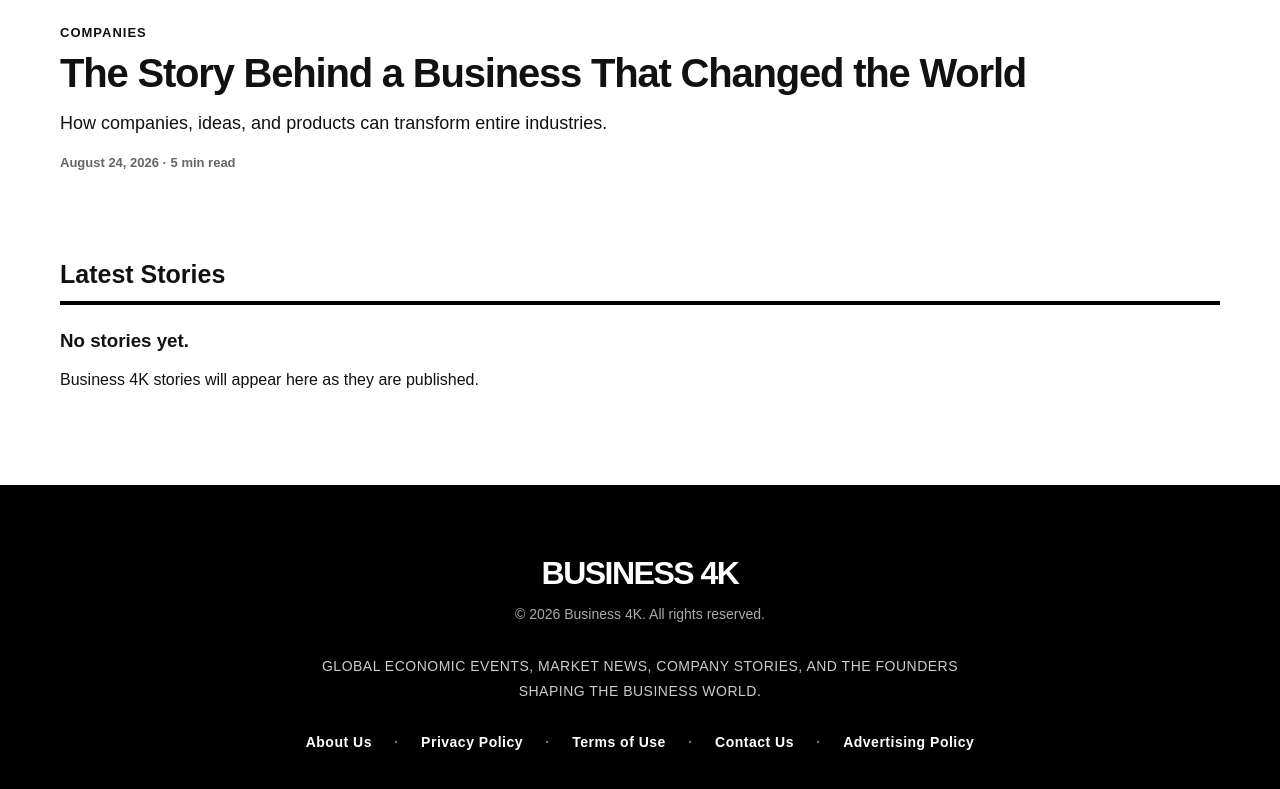
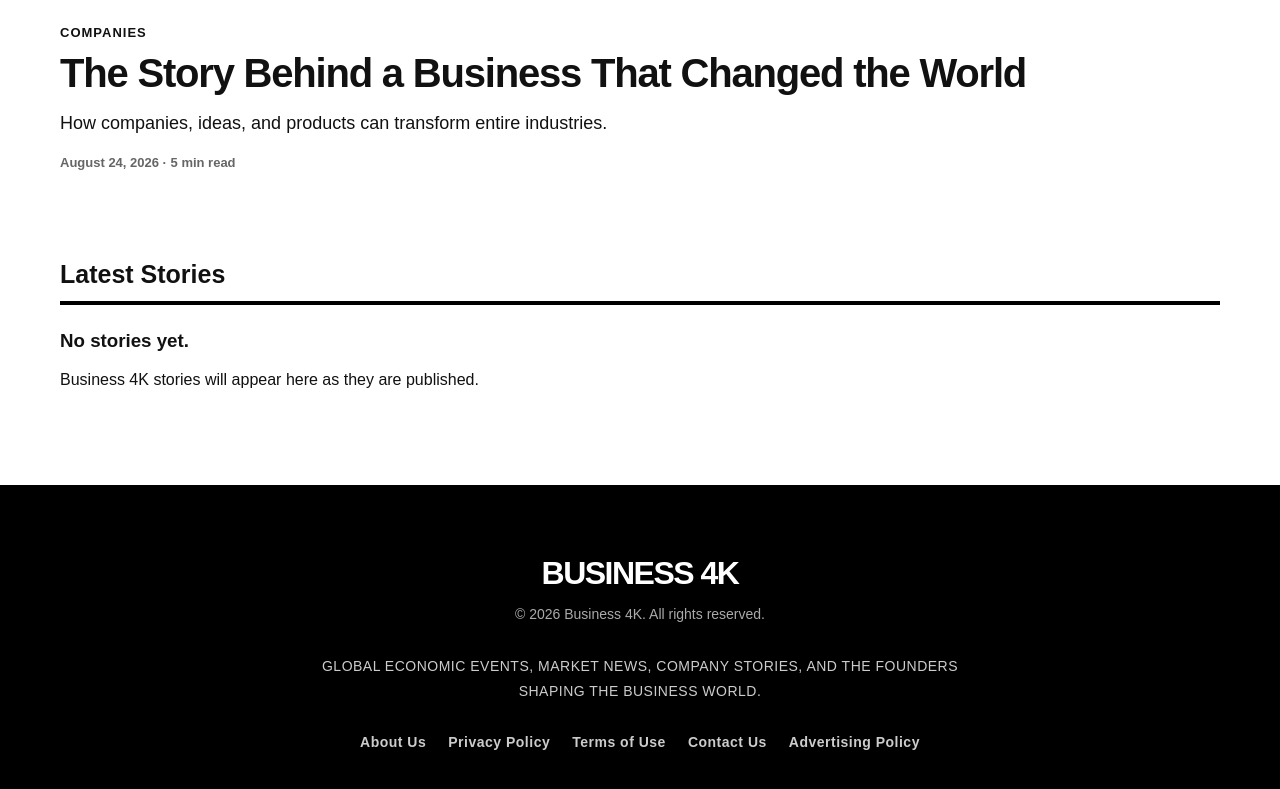
Before and after one commit to business4k/business4k, a Jekyll site: the page built from index.html, in a window 1280 px wide and 1356 px high. Shown: the part 561-1350 px from the top of the window. Built offline with Jekyll 4.4.1, drawn with Linux system fonts in a browser that asks for light colours; a script that is not in the unit is left out.

Commit message:
Update footer link styles in style.css
Adjusted footer link styles for better responsiveness and visual consistency.

```diff
--- a/assets/style.css
+++ b/assets/style.css
@@ -372,33 +372,32 @@
   line-height: 1.8;
   letter-spacing: 0.5px;
 }
-
 .footer-links {
   display: flex;
+  flex-wrap: wrap;
   justify-content: center;
   align-items: center;
-  gap: 22px;
+  gap: 14px 22px;
   margin-top: 10px;
+  padding: 0 16px;
 }
 
 .footer-links a {
-  color: #ffffff !important;
+  color: #cccccc !important;
   text-decoration: none !important;
   font-size: 14px;
   font-weight: 700;
   letter-spacing: 0.5px;
+  white-space: nowrap;
 }
+
 
 .footer-links a:hover {
   color: #ffffff !important;
   text-decoration: none !important;
 }
 
-.footer-links a + a::before {
-  content: "·";
-  color: #777777;
-  margin-right: 22px;
-}
+
 
 
 /* ========================================
```
